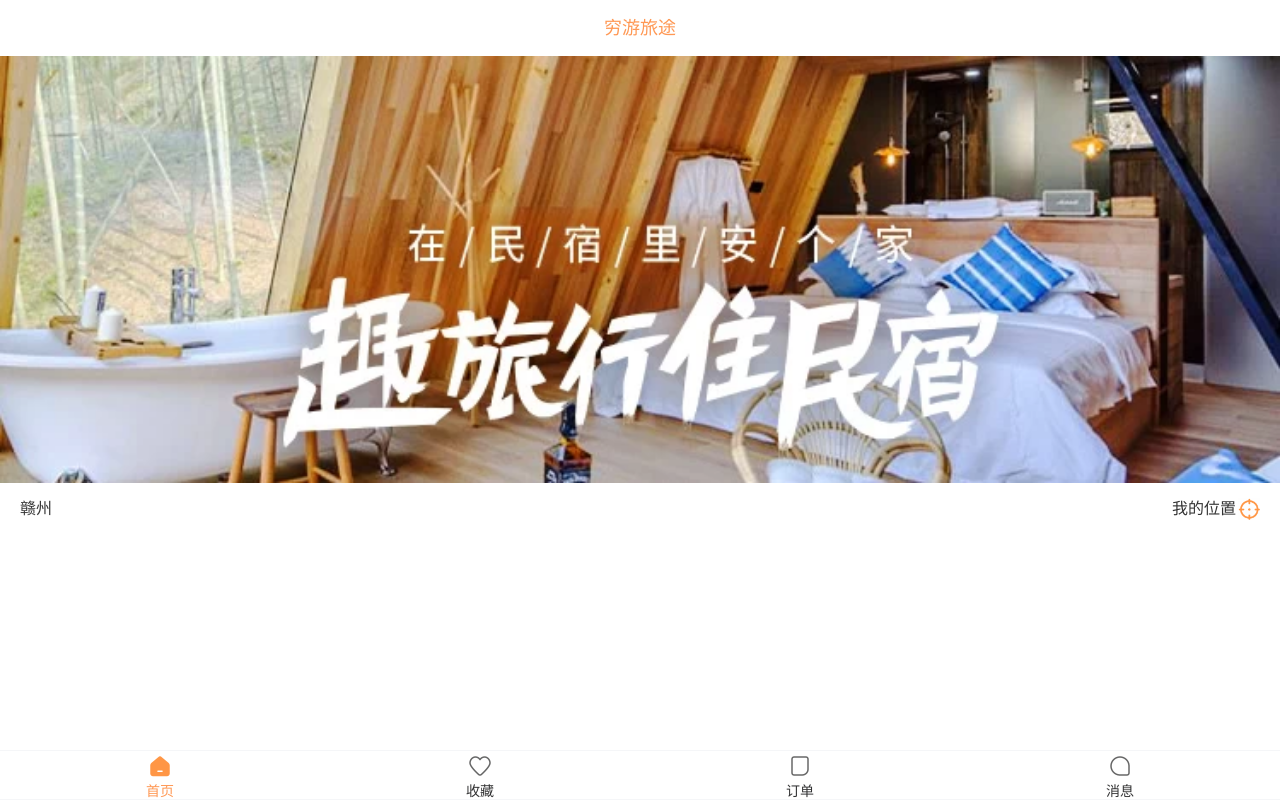
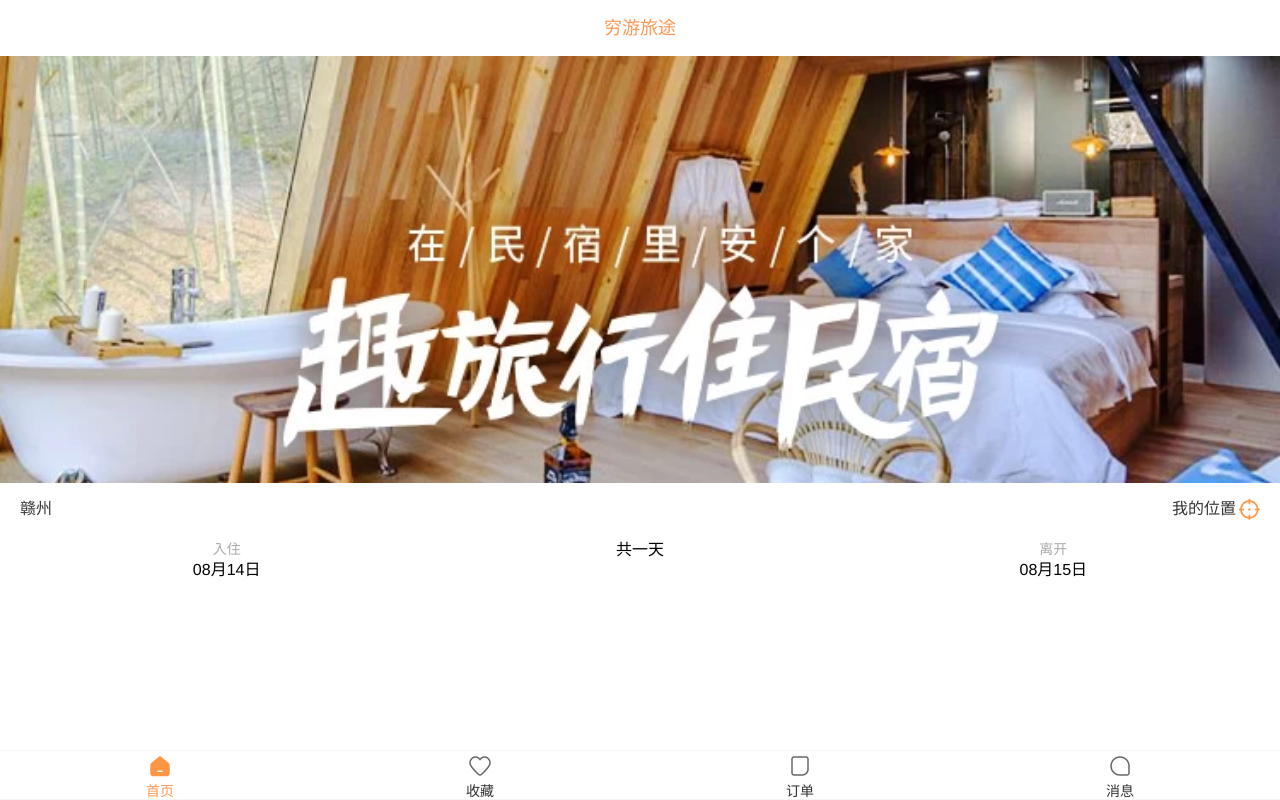
Before and after one commit to nppe6/xy-trip-h5, a Vue app: page /home in a window 1280 px wide. Built offline with nearby package versions, Linux system fonts and the light colour scheme.

Commit message:
封装入住时间模块已完成

```diff
--- a/package.json
+++ b/package.json
@@ -12,6 +12,7 @@
   },
   "dependencies": {
     "axios": "^1.7.3",
+    "dayjs": "^1.11.12",
     "normalize.css": "^8.0.1",
     "pinia": "^2.2.1",
     "vant": "^4.9.4",
--- /dev/null
+++ b/src/utils/format_day.js
@@ -0,0 +1,9 @@
+import dayjs from 'dayjs'
+
+export function formatMonthDay(date) {
+  return dayjs(date).format('MM月DD日')
+}
+
+export function getDiffDays(start, end) {
+  return dayjs(end).diff(start, 'day')
+}
--- /dev/null
+++ b/src/views/home/cpns/home-day-box.vue
@@ -0,0 +1,66 @@
+<template>
+  <div class="day-main">
+    <div class="date-range" @click="showCalender = true">
+      <div class="start">
+        <span class="date-title">入住</span>
+        <span>{{ nowData }}</span>
+      </div>
+      <div class="stay">共{{ totalDay ? totalDay : '一' }}天</div>
+      <div class="end">
+        <span class="date-title">离开</span>
+        <span>{{ endData }}</span>
+      </div>
+    </div>
+    <van-calendar v-model:show="showCalender" type="range" color="#ff9854" @confirm="onConfirm" />
+  </div>
+</template>
+
+<script setup>
+import { ref } from 'vue'
+import { formatMonthDay } from '@/utils/format_day'
+// 日期范围的选择
+const nowData = ref(formatMonthDay(new Date()))
+// 拿到当前时间戳 往后加一天 在传入工具函数之中
+const newData = new Date().getTime() + 24 * 60 * 60 * 1000
+const endData = ref(formatMonthDay(newData))
+
+const showCalender = ref(false)
+const onConfirm = (day) => {
+  console.log(day[0].getTime())
+  handleDay(day[0].getTime(), day[1].getTime())
+  nowData.value = formatMonthDay(day[0])
+  endData.value = formatMonthDay(day[1])
+  showCalender.value = false
+}
+const totalDay = ref()
+const handleDay = (start, end) => {
+  const day = Math.floor((end - start) / (24 * 60 * 60 * 1000))
+  console.log(day)
+
+  totalDay.value = day
+}
+</script>
+
+<style lang="scss" scoped>
+.day-main {
+  .date-range {
+    display: grid;
+    grid-template-columns: repeat(3, 1fr);
+    text-align: center;
+    margin-top: 10px;
+    padding: 0 20px;
+
+    .start,
+    .end {
+      display: flex;
+      flex-direction: column;
+
+      .date-title {
+        font-size: 14px;
+        color: #aaa;
+        margin-bottom: 4px;
+      }
+    }
+  }
+}
+</style>
--- a/src/views/home/cpns/home-search-box.vue
+++ b/src/views/home/cpns/home-search-box.vue
@@ -1,4 +1,5 @@
 <template>
+  <div class="search-box">
     <div class="location">
       <div class="city" @click="handleCity()">
         {{ currentCity.cityName }}
@@ -6,6 +7,7 @@
       <div class="position" @click="getPosition()">
         <span class="text">我的位置</span>
         <img src="@/assets/image/home/icon_location.png" alt="" />
+      </div>
     </div>
   </div>
 </template>
@@ -38,6 +40,7 @@ const { currentCity } = storeToRefs(cityStore)
 </script>
 
 <style lang="scss" scoped>
+.search-box {
   .location {
     display: flex;
     align-items: center;
@@ -61,4 +64,5 @@ const { currentCity } = storeToRefs(cityStore)
       }
     }
   }
+}
 </style>
--- a/src/views/home/index.vue
+++ b/src/views/home/index.vue
@@ -5,12 +5,14 @@
       <img src="@/assets/image/home/banner.webp" />
     </div>
     <homeSearchBox></homeSearchBox>
+    <homeDayBox></homeDayBox>
   </div>
 </template>
 
 <script setup>
 import homeNavBar from './cpns/home-nav-bar.vue'
 import homeSearchBox from './cpns/home-search-box.vue'
+import homeDayBox from './cpns/home-day-box.vue'
 defineOptions({
   name: 'HomeIndex'
 })
```
Also changed, not shown: 1 other file (tests, documents, lock files or other folders). Lines whose indentation alone changed are shown as unchanged.
